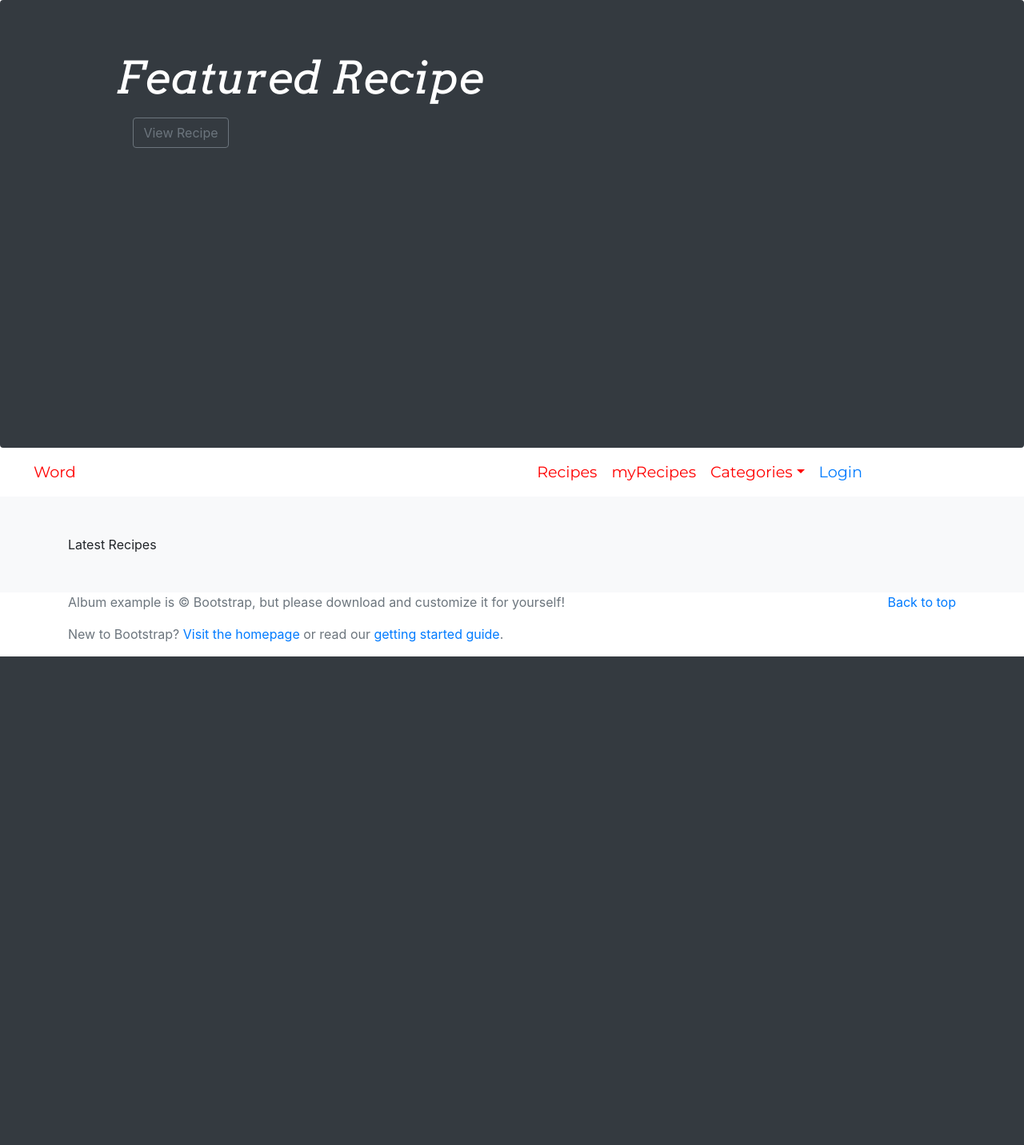
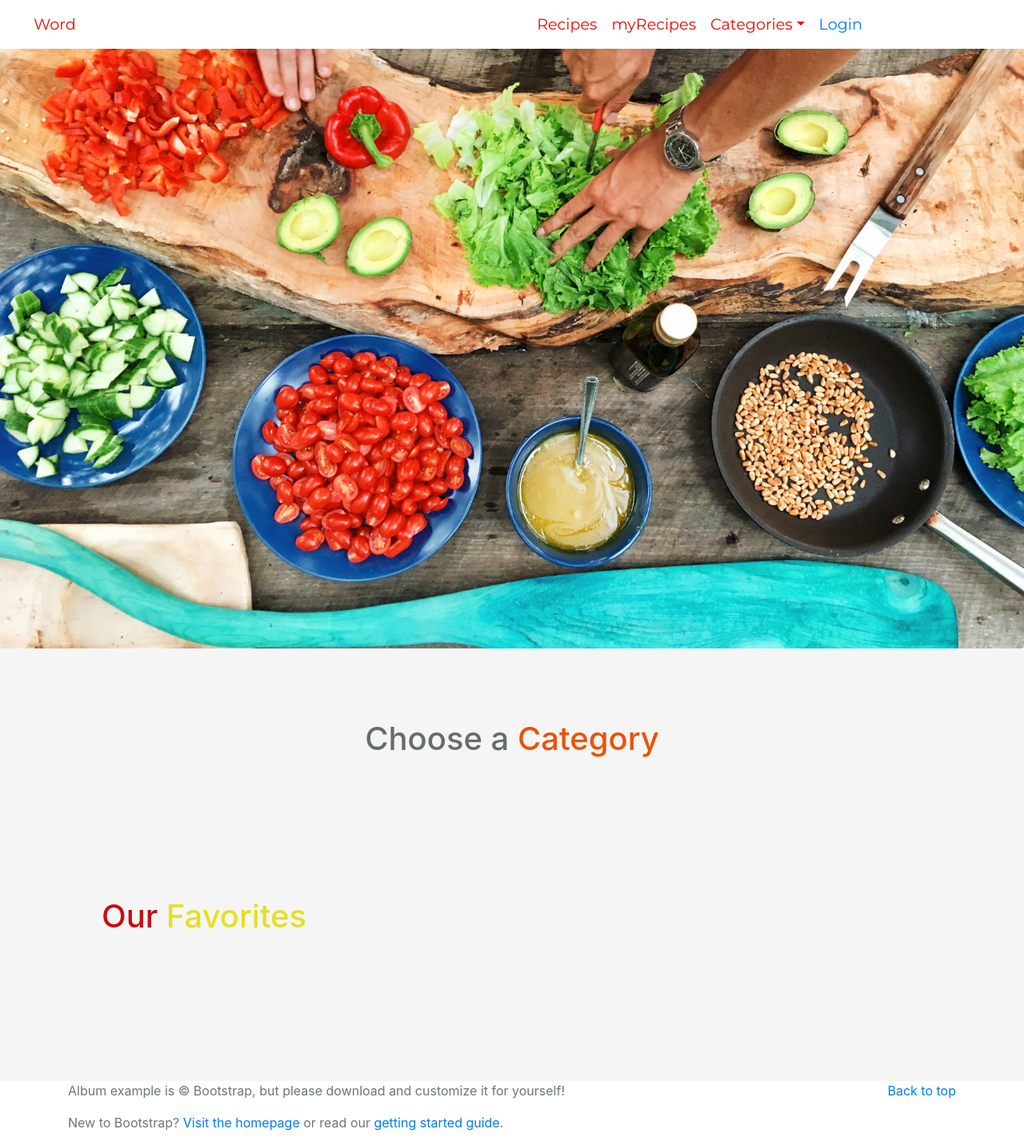
Before and after one commit to gDoe24/recipe-app-api, a Django app: page / in a window 1280 px wide. Shown: the whole page at 80% size. Before the commit the page ends 821 px from the top, so only its background shows below. Run offline with Django 3.2, Linux system fonts and the light colour scheme; data that the repository does not hold is empty; some libraries are stand-ins or nearby versions.

Commit message:
Styling Home page

```diff
--- a/app/core/models.py
+++ b/app/core/models.py
@@ -54,7 +54,7 @@ class Tag(models.Model):
 		settings.AUTH_USER_MODEL,
 		on_delete=models.CASCADE,
 		)
-
+	image = models.ImageField(null=True, upload_to=recipe_image_file_path)
 	def __str__(self):
 		#String Representation returned for tag
 		return self.name
--- a/app/core/static/css/shop-homepage.css
+++ b/app/core/static/css/shop-homepage.css
@@ -5,8 +5,8 @@
  */
 
  {% load static %}
-body {
-
+main {
+  background-color: #f5f5f5;
 }
 .bd-placeholder-img {
     font-size: 1.125rem;
@@ -18,19 +18,20 @@ body {
   }
   nav{
   	font-family: 'Montserrat', sans-serif;
+  	background-color: white !important;
   }
   .justify-content-md-center{
   	margin-left:30%;
   }
 
-  li{
+  nav li{
     margin-left: 1px;
     margin-right: 1px;
     font-size: 1.2rem;
-    color:red;
+    color:#e70e02;
   }
   .nav-link{
-    color:red;
+    color:#e70e02;
   }
   #head{
     font-size: 1.2rem;
@@ -38,28 +39,62 @@ body {
     margin-left:10px;
   }
 
+
+  /* Styling for Category section*/
+  .album{
+  	background-color: #f5f5f5!important;
+  }
+  .album-header{
+  	padding: 8% 0 7% 0;
+  }
+  #cat-h-1{
+	color:#656E64!important;
+  }
+  #cat-h-2{
+  	color:#EB5201!important;
+  }
+/* Styling for Category cards*/
+.tag-card{
+	border-radius: 10px 10px 0 0 !important;
+}
+.tag-img{
+	border-radius: 10px 10px 0 0 !important;
+}
+  .tag-card-body{
+	text-align:center!important;
+  }
+  #tag-title{
+  	font-family:'Roboto', sans-serif;
+  	font-size: 1.5rem;
+  }
+  #tag-title a{
+  	color:#c50F05!important;
+  }
+
+/* Styling our favorites recipe section */
+.album-head-rec{
+	padding-top:8%;
+}
+  #rec-h-1{
+  	margin-left:5%;
+	color:#C50F0F;
+  }
+  #rec-h-2{
+	color:#E5dF26;
+  }
   #author{
+  	text-align: center;
     font-size:1rem;
   }
-  .featured{
-  	margin-left:8%;
-  }
-  .jumbo-h1{
-	font-family: 'Arvo', serif;
-	font-weight:500;
+  .rec-img{
 
   }
-  .jumbo-h2{
-  	font-family: 'Raleway', sans-serif;
-  	margin-left:2%;
+  .rec-body{
+
   }
-	.jumbo-p{
-		width:35vw;
-		margin-left:2%;
-	}
-	.jumbo-btn{
-		margin-left:2%;
-	}
+  .rec-desc{
+	text-align: center;
+  }
   @media (min-width: 768px) {
     .bd-placeholder-img-lg {
       font-size: 3.5rem;
--- a/app/user/templates/user/header.html
+++ b/app/user/templates/user/header.html
@@ -1,6 +1,6 @@
 
-<header style="">
-  <nav class="navbar navbar-expand-md" style="">
+<header style="background-color: white!important">
+  <nav class="navbar navbar-expand-md  fixed-top" style="">
   <button class="navbar-toggler" type="button" data-toggle="collapse" data-target="#navbarsExample08" aria-controls="navbarsExample08" aria-expanded="false" aria-label="Toggle navigation">
     <span class="navbar-toggler-icon"></span>
   </button>
--- a/app/user/templates/user/home.html
+++ b/app/user/templates/user/home.html
@@ -19,13 +19,16 @@
 
     <style>
       #jumbo{
-        background-image:url("{{recipes.0.image.url}}");
+        background-image:url("{% static 'cooking.jpg' %}");
+        background-attachment: fixed;
         background-position: center;
         background-repeat: no-repeat;
         background-size: cover;
-        height: 70vh;
+        margin-top: 4%;
+        height: 95vh;
         position:relative;
         margin-bottom: 0;
+
       }
     </style>
     <!-- Custom styles for this template -->
@@ -34,32 +37,51 @@
   </head>
   <body>
 <main role="main">
+  {% include "user/header.html" %}
   <section id="jumbo" class="jumbotron img-fluid text-left text-white rounded bg-dark">
-    <div class="container featured">
-      <h1 class="jumbo-h1 display-4 font-italic">Featured Recipe</h1>
-    	<h2 class="jumbo-h2">{{ recipes.0.title }}</h2>
-    <p class="jumbo-p">{{recipes.0.description}}</p>
-    <div class="jumbo-btn-div">
-    <button type="button" class="btn btn-outline-secondary jumbo-btn">View Recipe</button>
   </div>
     </div>
   </section>
-{% include "user/header.html" %}
+
+  <div class="container">
+    <div class="row justify-content-center album-header">
+        <h1 id="cat-h-1">Choose a&nbsp</h1><h1 id="cat-h-2">Category</h1>
+    </div>
+    <div class="row">
+    <div class="container">
+      <div class="row">
+{% for tag in tags %}
+        <div class="col-md-3">
+          <div class="card tag-card mb-4">
+            <a href="#"><img class="bd-placeholder-img tag-img card-img-top"  src="{{ tag.image.url }}" width="100%" height="225px" role="img"></a>
+            <div class="card-body tag-card-body">
+              <h1 id="tag-title"><a href="#"><strong>{{tag.name}}</strong></a></h1>
+            </div>
+          </div>
+        </div>
+        {% endfor %}
+      </div>
+    </div>
+  </div>
+
+  </div>
+
+<div class="container">
+  <div class="row justify-content-left album-header album-header-rec">
+        <h1 id="rec-h-1">Our&nbsp</h1><h1 id="rec-h-2">Favorites</h1>
+    </div>
   <div class="album py-5 bg-light">
-
-
     <div class="container">
-	Latest Recipes
       <div class="row">
 {% for recipe in recipes %}
         <div class="col-md-4">
-          <div class="card mb-4 shadow-sm">
-            <a href="{% url 'detail' recipe.id %}"><img class="bd-placeholder-img card-img-top img-thumbnail"  src="{{ recipe.image.url }}" width="100%" height="225px" role="img"></a>
-            <div class="card-body">
+          <div class=" mb-4 shadow-sm">
+            <a href="{% url 'detail' recipe.id %}"><img class="bd-placeholder-img rec-img card-img-top"  src="{{ recipe.image.url }}" width="100%" height="225px" role="img"></a>
+            <div class="rec-body">
             	<h1 id="author"><a href="{% url 'detail' recipe.id %}"><strong>{{recipe.title}}</strong> by {{recipe.user.name}}</a></h1>
-              <p class="card-text">{{recipe.description}}</p>
+              <p class="rec-desc">{{recipe.description}}</p>
               <div class="d-flex justify-content-between align-items-center">
-                <div class="btn-group">
+                <div class="btn-group mx-auto" >
                   <button type="button" class="btn btn-sm btn-outline-secondary">View</button>
                   <button type="button" class="btn btn-sm btn-outline-secondary">Edit</button>
                 </div>
@@ -70,7 +92,7 @@
         </div>
         {% endfor %}
       </div>
-
+      </div>
     </div>
   </div>
 
--- a/app/user/views.py
+++ b/app/user/views.py
@@ -79,14 +79,14 @@ class LoginAPI(generics.GenericAPIView):
 			})
 
 def home(request):
-	tag = Tag.objects
+	tag=Tag.objects.all()
 	recipe_list = Recipe.objects.all().order_by('-creation_date')
 
 	paginator = Paginator(recipe_list, 3)
 	page = request.GET.get('page')
 	recipe = paginator.page(1)
 
-	return render(request, 'user/home.html', {'recipes':recipe})
+	return render(request, 'user/home.html', {'recipes':recipe, 'tags':tag})
 
 
 class AddIngredientView(TemplateView):
```
Also changed, not shown: app/core/migrations/0002_tag_image.py (added), app/core/static/cooking.jpg.
